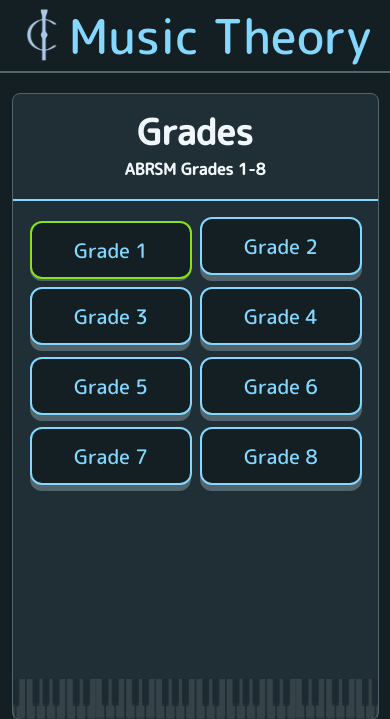
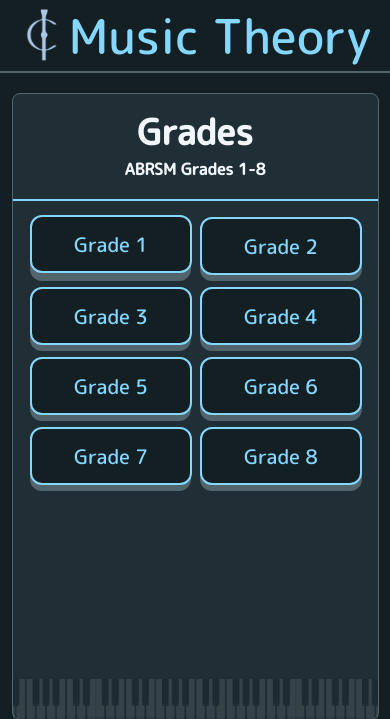
Before and after one commit to AN1001/learnMusic, a PHP site: page /main.html in a window 390 px wide, with the pointer over the restyled element. Shown: the top 719 px of the page. Run offline with PHP 8.4, Linux system fonts and the light colour scheme.

Commit message:
Update main-styles.css

```diff
--- a/main-styles.css
+++ b/main-styles.css
@@ -113,10 +113,6 @@ html, body{
 
 @media only screen and (max-width: 799px){
 	#lessonArea{display: none;}
-	.gradeBtn:hover .front {
-		transform: translateY(-2px);
-		border-color: #89e219;
-	}
 }
 
 #miniNavTitle{
```
